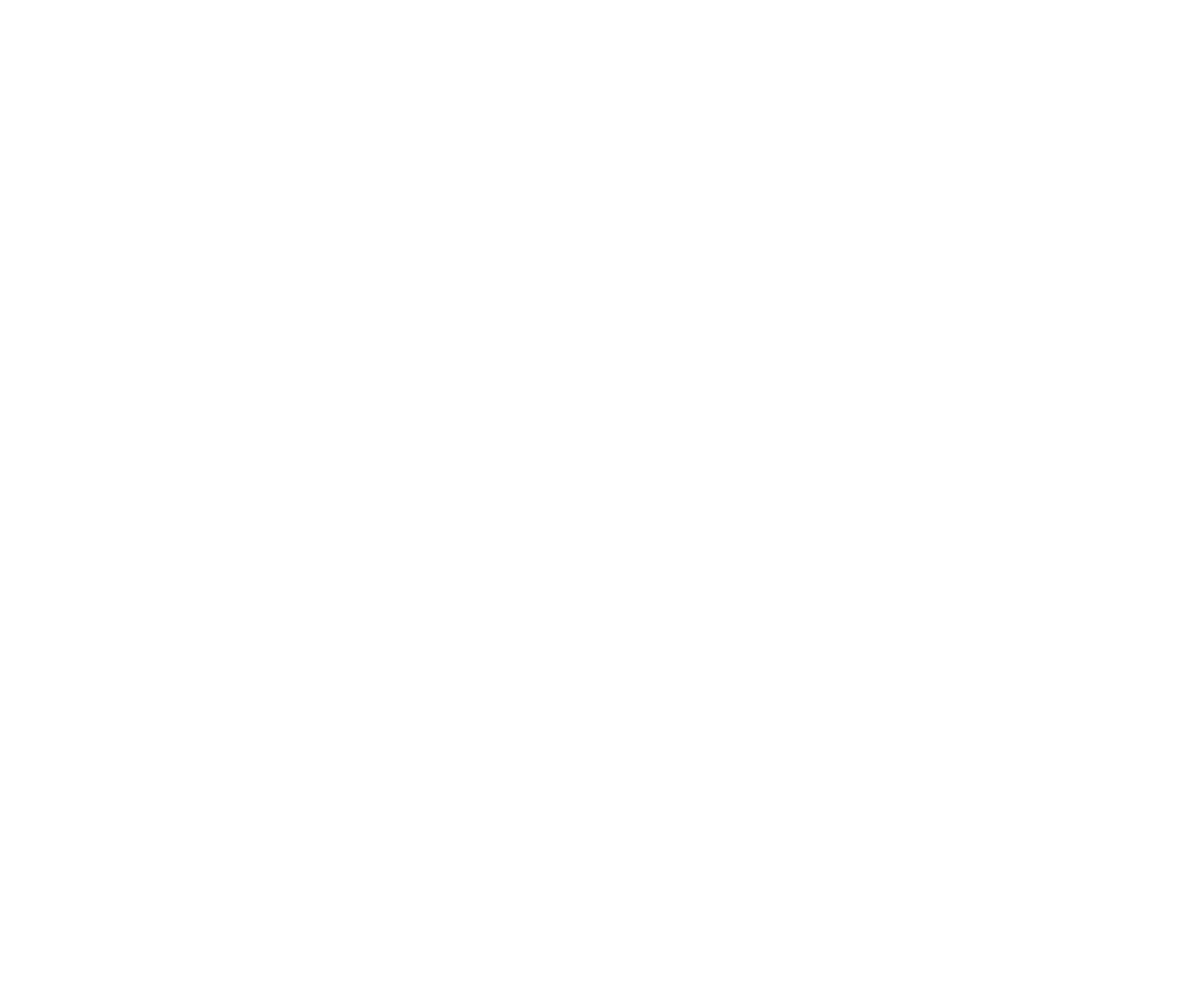
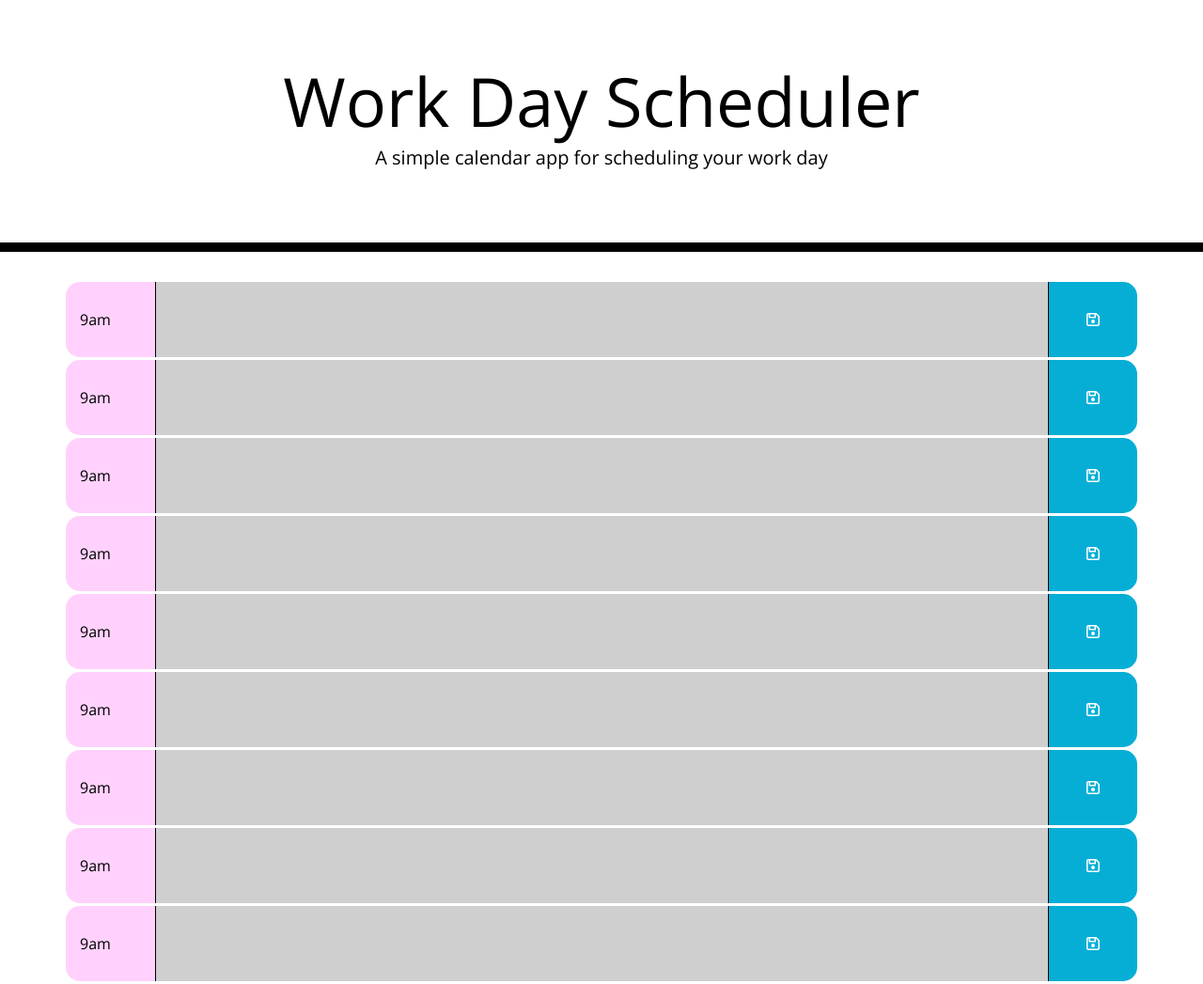
Before and after one commit to cmash93/Work-Day-Scheduler, a plain HTML site: page index.html in a window 1280 px wide. Shown: the whole page at 94% size. Before the commit the page ends 800 px from the top, so only its background shows below. Drawn offline with nearby package versions, Linux system fonts and the light colour scheme.

Commit message:
more css

```diff
--- a/assets/style.css
+++ b/assets/style.css
@@ -1,3 +1,6 @@
+html {
+}
+
 body {
     font-family: 'Open Sans', sans-serif;
     font-size: 16px;
--- a/index.html
+++ b/index.html
@@ -0,0 +1,76 @@
+<!DOCTYPE html>
+<html lang="en">
+  <head>
+    <meta charset="UTF-8" />
+    <meta name="viewport" content="width=device-width, initial-scale=1.0" />
+    <meta http-equiv="X-UA-Compatible" content="ie=edge" />
+    <link rel="stylesheet" href="https://stackpath.bootstrapcdn.com/bootstrap/4.3.1/css/bootstrap.min.css"/>
+    <link href="https://fonts.googleapis.com/css?family=Open+Sans&display=swap" rel="stylesheet"/>
+    <link rel="stylesheet" href="./assets/style.css" />
+    <title>Work Day Scheduler</title>
+  </head>
+
+  <body>
+    <header class="jumbotron">
+      <h1 class="display-3">Work Day Scheduler</h1>
+      <p class="lead">A simple calendar app for scheduling your work day</p>
+      <p id="currentDay" class="lead"></p>
+    </header>
+    <div class="container">
+      <!-- Timeblocks go here -->
+      <div class="row">
+        <div class="col-1 d-flex align-items-center hour time-block">9am</div>
+        <textarea class="col-10 description" rows="2"></textarea>
+        <button class="col-1 saveBtn"><i class="fa-regular fa-floppy-disk"></i></button>
+      </div>
+      <div class="row">
+        <div class="col-1 d-flex align-items-center hour time-block">9am</div>
+        <textarea class="col-10 description" rows="2"></textarea>
+        <button class="col-1 saveBtn"><i class="fa-regular fa-floppy-disk"></i></button>
+      </div>
+      <div class="row">
+        <div class="col-1 d-flex align-items-center hour time-block">9am</div>
+        <textarea class="col-10 description" rows="2"></textarea>
+        <button class="col-1 saveBtn"><i class="fa-regular fa-floppy-disk"></i></button>
+      </div>
+      <div class="row">
+        <div class="col-1 d-flex align-items-center hour time-block">9am</div>
+        <textarea class="col-10 description" rows="2"></textarea>
+        <button class="col-1 saveBtn"><i class="fa-regular fa-floppy-disk"></i></button>
+      </div>
+      <div class="row">
+        <div class="col-1 d-flex align-items-center hour time-block">9am</div>
+        <textarea class="col-10 description" rows="2"></textarea>
+        <button class="col-1 saveBtn"><i class="fa-regular fa-floppy-disk"></i></button>
+      </div>
+      <div class="row">
+        <div class="col-1 d-flex align-items-center hour time-block">9am</div>
+        <textarea class="col-10 description" rows="2"></textarea>
+        <button class="col-1 saveBtn"><i class="fa-regular fa-floppy-disk"></i></button>
+      </div>
+      <div class="row">
+        <div class="col-1 d-flex align-items-center hour time-block">9am</div>
+        <textarea class="col-10 description" rows="2"></textarea>
+        <button class="col-1 saveBtn"><i class="fa-regular fa-floppy-disk"></i></button>
+      </div>
+      <div class="row">
+        <div class="col-1 d-flex align-items-center hour time-block">9am</div>
+        <textarea class="col-10 description" rows="2"></textarea>
+        <button class="col-1 saveBtn"><i class="fa-regular fa-floppy-disk"></i></button>
+      </div>
+      <div class="row">
+        <div class="col-1 d-flex align-items-center hour time-block">9am</div>
+        <textarea class="col-10 description" rows="2"></textarea>
+        <button class="col-1 saveBtn"><i class="fa-regular fa-floppy-disk"></i></button>
+      </div>
+
+
+    </div>
+
+
+    <script src="https://kit.fontawesome.com/0aa93583c3.js" crossorigin="anonymous"></script>
+    <script src="https://code.jquery.com/jquery-3.4.1.min.js"></script>
+    <script src="https://cdnjs.cloudflare.com/ajax/libs/moment.js/2.24.0/moment.min.js"></script>
+    <script src="assets/script.js"></script>
+  </body>
+</html>
```
